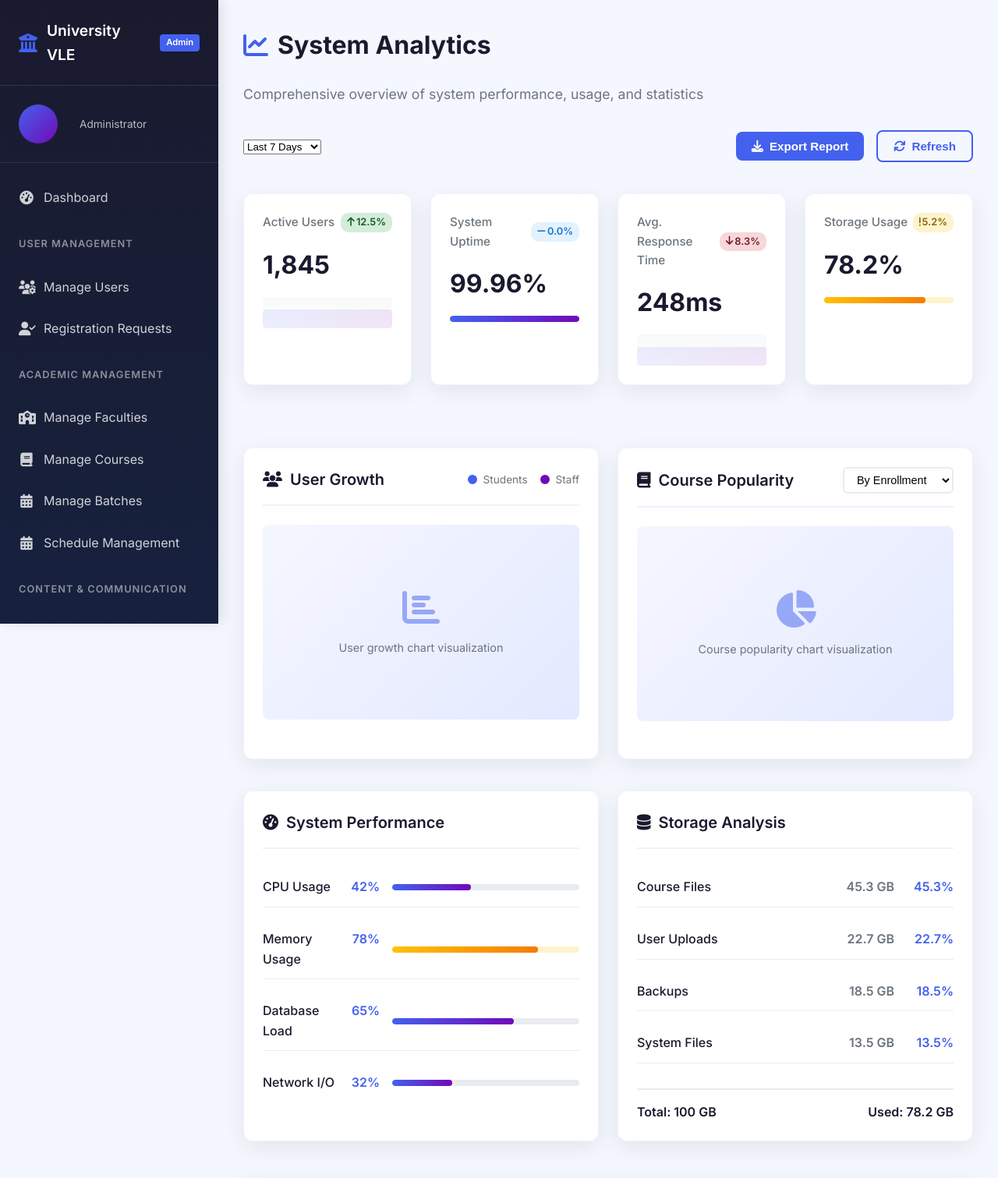
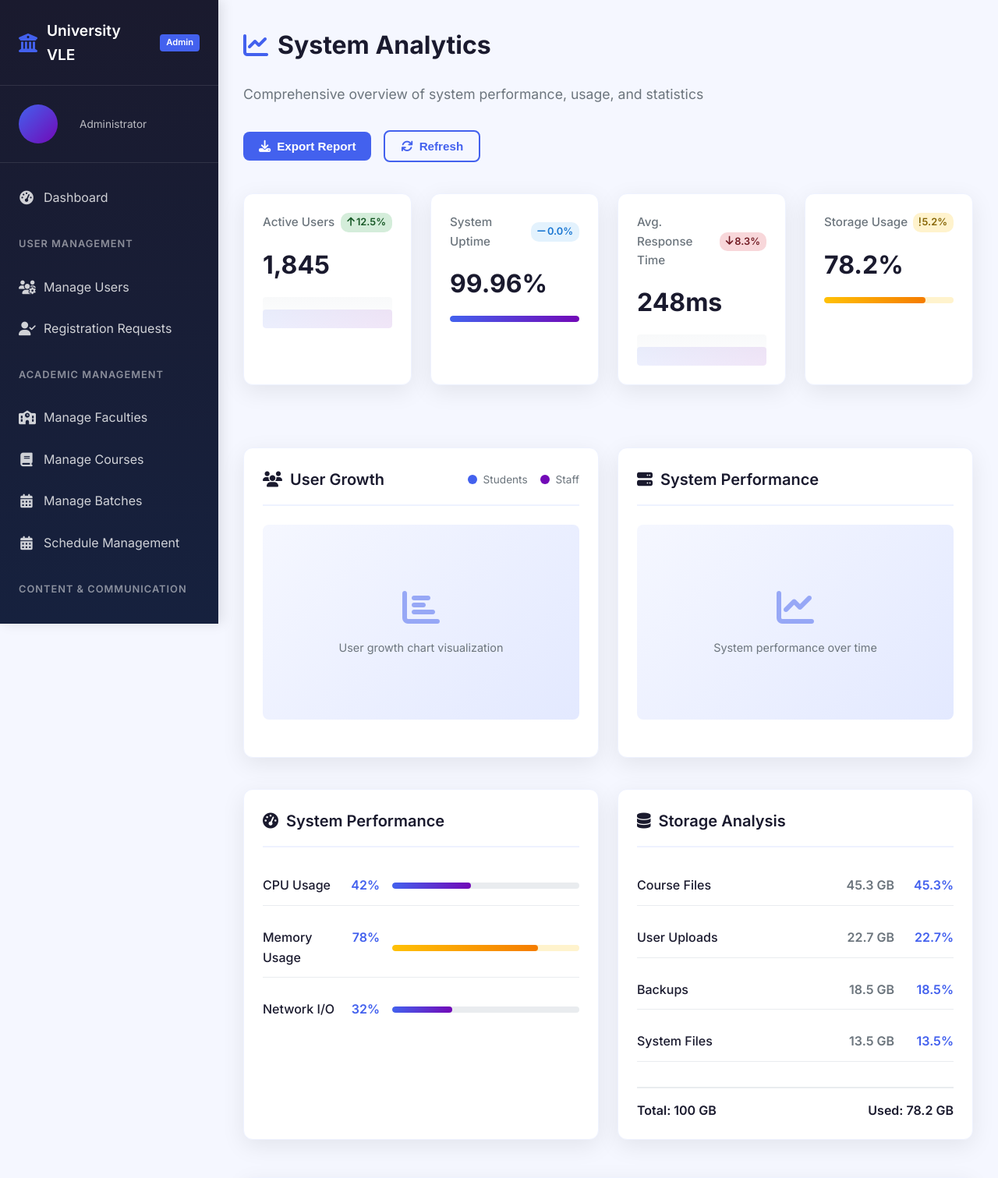
Before and after one commit to Dulanga-Dilshan/vle-system, a Django app: template vle/dashboard/templates/dashboard/admin/system_stats.html in a window 1280 px wide. Shown: the top 1511 px of the page at 78% size. Run offline with Django 5.2, Linux system fonts and the light colour scheme; the template is opened without the code that fills it, so the values that code supplies are empty.

Commit message:
started system stat implimentation

```diff
--- a/vle/Users/templates/Users/login.html
+++ b/vle/Users/templates/Users/login.html
@@ -125,15 +125,15 @@
             <div class="demo-login">
                 <h4>Quick Demo Access</h4>
                 <div class="demo-accounts">
-                    <button class="demo-account" onclick="fillCredentials('admin', 'admin123')">
+                    <button class="demo-account" onclick="fillCredentials('dev', '123')">
                         <i class="fas fa-user-shield"></i>
                         <span>Admin</span>
                     </button>
-                    <button class="demo-account" onclick="fillCredentials('lecturer', 'lecturer123')">
+                    <button class="demo-account" onclick="fillCredentials('Test_01', 'Abc@123')">
                         <i class="fas fa-chalkboard-teacher"></i>
                         <span>Lecturer</span>
                     </button>
-                    <button class="demo-account" onclick="fillCredentials('student', 'student123')">
+                    <button class="demo-account" onclick="fillCredentials('2020ICTS20', 'Abc@123')">
                         <i class="fas fa-user-graduate"></i>
                         <span>Student</span>
                     </button>
--- a/vle/Users/views.py
+++ b/vle/Users/views.py
@@ -124,7 +124,7 @@ def register_user(request):
             id_img = request.FILES.get('idImg')
             if id_img:
                 validate_image_file_extension(id_img)
-                max_size = get_setting('MAX_UPLOAD_MB')
+                max_size = get_setting('MAX_UPLOAD_MB')*(1024*1024) #MB
                 if id_img.size > max_size:
                     return JsonResponse({'error':f'loo large img (max size:{max_size})'})
                 try:
@@ -134,7 +134,6 @@ def register_user(request):
                     return JsonResponse({'img_error':'invalid img'},status=409)
             else:
                 return JsonResponse({'img_error':'no img'},status=409)
-
 
             try:
                 register_request = StudentRegistretionRequest(
--- a/vle/dashboard/templates/dashboard/admin/system_stats.html
+++ b/vle/dashboard/templates/dashboard/admin/system_stats.html
@@ -18,15 +18,6 @@
         </p>
 
         <div class="header-actions">
-            <div class="date-range">
-                <select class="filter-select" id="timeRange">
-                    <option value="today">Today</option>
-                    <option value="week" selected>Last 7 Days</option>
-                    <option value="month">Last 30 Days</option>
-                    <option value="quarter">Last Quarter</option>
-                    <option value="year">Last Year</option>
-                </select>
-            </div>
             <button class="btn btn-primary" onclick="exportReport()">
                 <i class="fas fa-download"></i> Export Report
             </button>
@@ -123,22 +114,18 @@
             </div>
         </div>
 
+        <!-- Removed Course Popularity Chart -->
         <div class="chart-card card">
             <div class="card-header">
                 <h3 class="card-title">
-                    <i class="fas fa-book"></i> Course Popularity
+                    <i class="fas fa-server"></i> System Performance
                 </h3>
-                <select class="chart-filter">
-                    <option value="enrollment">By Enrollment</option>
-                    <option value="activity">By Activity</option>
-                    <option value="completion">By Completion</option>
-                </select>
             </div>
             <div class="chart-container">
                 <div class="chart-placeholder">
                     <div class="placeholder-content">
-                        <i class="fas fa-chart-pie"></i>
-                        <p>Course popularity chart visualization</p>
+                        <i class="fas fa-chart-line"></i>
+                        <p>System performance over time</p>
                     </div>
                 </div>
             </div>
@@ -178,17 +165,7 @@
                     </div>
                 </div>
 
-                <div class="performance-item">
-                    <div class="performance-info">
-                        <span class="performance-label">Database Load</span>
-                        <span class="performance-value">65%</span>
-                    </div>
-                    <div class="performance-progress">
-                        <div class="progress-bar">
-                            <div class="progress" style="width: 65%"></div>
-                        </div>
-                    </div>
-                </div>
+                <!-- Removed Database Load -->
 
                 <div class="performance-item">
                     <div class="performance-info">
@@ -357,21 +334,10 @@
                 <h3 class="card-title">
                     <i class="fas fa-exclamation-triangle"></i> System Alerts
                 </h3>
-                <span class="badge badge-warning">3 Active</span>
+                <span class="badge badge-warning">2 Active</span>
             </div>
             <div class="alerts-list">
-                <div class="alert-item critical">
-                    <div class="alert-icon">
-                        <i class="fas fa-exclamation-circle"></i>
-                    </div>
-                    <div class="alert-content">
-                        <h4>Database backup overdue</h4>
-                        <p>Last backup was 3 days ago. Schedule a backup soon.</p>
-                    </div>
-                    <button class="btn btn-sm btn-outline" onclick="runBackup()">
-                        Run Now
-                    </button>
-                </div>
+                <!-- Removed Database backup alert -->
 
                 <div class="alert-item warning">
                     <div class="alert-icon">
@@ -416,8 +382,8 @@
                         <i class="fas fa-check-circle"></i>
                     </div>
                     <div class="notification-content">
-                        <h4>System backup completed</h4>
-                        <p>Daily backup completed successfully</p>
+                        <h4>System update completed</h4>
+                        <p>System successfully updated to version 2.1.3</p>
                         <span class="notification-time">2 hours ago</span>
                     </div>
                 </div>
@@ -427,8 +393,8 @@
                         <i class="fas fa-info-circle"></i>
                     </div>
                     <div class="notification-content">
-                        <h4>New course created</h4>
-                        <p>"Advanced Machine Learning" course added</p>
+                        <h4>New user group created</h4>
+                        <p>"Research Staff" group added with 8 members</p>
                         <span class="notification-time">Yesterday</span>
                     </div>
                 </div>
@@ -464,11 +430,6 @@
         align-items: center;
         flex-wrap: wrap;
         margin-top: 1rem;
-    }
-
-    .date-range {
-        flex: 1;
-        min-width: 200px;
     }
 
     /* Key Metrics */
@@ -614,14 +575,6 @@
 
     .legend-color.staff {
         background: #7209b7;
-    }
-
-    .chart-filter {
-        padding: 6px 12px;
-        border: 2px solid var(--gray-light);
-        border-radius: 6px;
-        font-size: 0.9rem;
-        background: white;
     }
 
     .chart-container {
@@ -901,10 +854,6 @@
             flex-direction: column;
             align-items: stretch;
         }
-
-        .date-range {
-            width: 100%;
-        }
     }
 
     @media (max-width: 768px) {
@@ -961,44 +910,6 @@
 
 {% block script %}
 <script>
-    // Time range selection
-    document.getElementById('timeRange').addEventListener('change', function() {
-        const range = this.value;
-        showLoading();
-
-        // Simulate data reload based on time range
-        setTimeout(() => {
-            hideLoading();
-            updateMetrics(range);
-        }, 1000);
-    });
-
-    function updateMetrics(range) {
-        // In real app, this would fetch and update metrics based on time range
-        console.log('Updating metrics for range:', range);
-
-        // Update metric values based on range (simulated)
-        const metrics = {
-            'today': { users: '1,845', uptime: '99.96%', response: '248ms', storage: '78.2%' },
-            'week': { users: '12,845', uptime: '99.95%', response: '255ms', storage: '78.5%' },
-            'month': { users: '54,230', uptime: '99.92%', response: '262ms', storage: '79.1%' },
-            'quarter': { users: '162,450', uptime: '99.88%', response: '275ms', storage: '80.5%' },
-            'year': { users: '648,900', uptime: '99.82%', response: '290ms', storage: '85.2%' }
-        };
-
-        const data = metrics[range] || metrics.week;
-
-        // Update metric displays
-        document.querySelectorAll('.metric-value')[0].textContent = data.users;
-        document.querySelectorAll('.metric-value')[1].textContent = data.uptime;
-        document.querySelectorAll('.metric-value')[2].textContent = data.response;
-        document.querySelectorAll('.metric-value')[3].textContent = data.storage;
-
-        // Update progress bars
-        document.querySelectorAll('.progress')[1].style.width = data.uptime;
-        document.querySelectorAll('.progress')[3].style.width = data.storage;
-    }
-
     // Export report
     function exportReport() {
         showLoading();
@@ -1062,19 +973,6 @@
     }
 
     // System actions
-    function runBackup() {
-        if (confirm('Run database backup now? This may affect performance temporarily.')) {
-            showLoading();
-
-            setTimeout(() => {
-                hideLoading();
-                alert('Backup completed successfully!');
-                // Update alert status
-                document.querySelector('.alert-item.critical').style.opacity = '0.5';
-            }, 2000);
-        }
-    }
-
     function manageStorage() {
         window.location.href = '#storage-settings'; // Would link to storage settings page
     }
--- a/vle/dashboard/views.py
+++ b/vle/dashboard/views.py
@@ -5,6 +5,7 @@ from university import models as university_models
 from university import services as university_services
 from . import annosments
 from django.http import HttpResponse
+from config.services import get_disk_usage
 
 
 def get_name_avatar(request):
@@ -49,8 +50,8 @@ def admin(request):
     contex['user_presentage'] = f"{round((services.user_count() / services.max_user_count()) *100,2) }%"
     contex['user_count'] = services.user_count()
     contex['course_count'] = university_services.get_course_count()
+    contex['storage_useage'] = get_disk_usage()
 
-    #from config.config import
 
 
 
```
Also changed, not shown: vle/config/services.py (added, +7 -0 lines), vle/dashboard/templates/dashboard/admin/admin.html (+11 -7 lines), vle/db.sqlite3.
